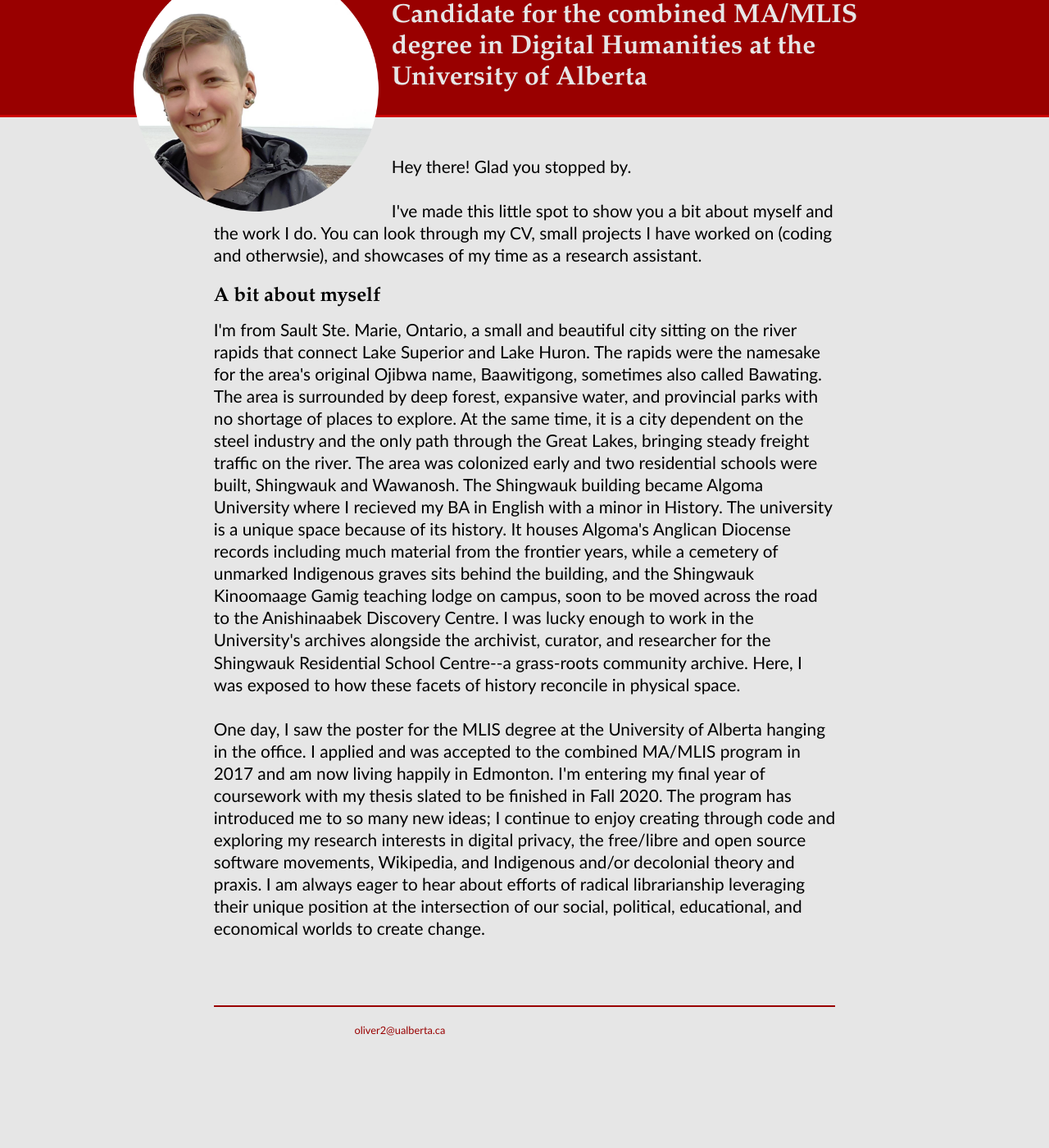
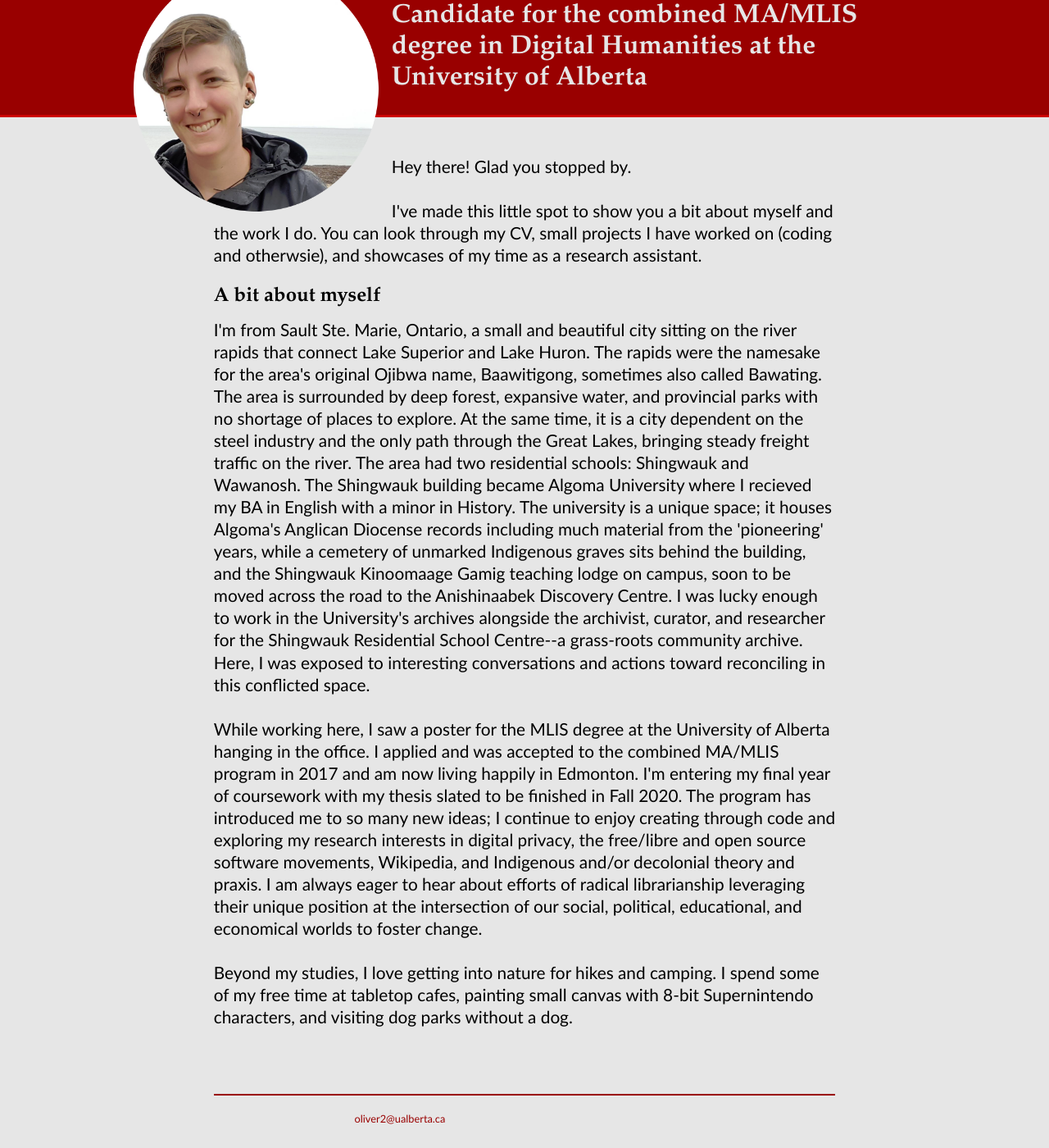
Before and after one commit to k-j-oliver/k-j-oliver.github.io, a Jekyll site: the page built from index.html, in a window 1280 px wide and 1400 px high, scrolled down 148 px. Shown: the whole window at 82% size. Built offline with Jekyll 4.4.1, drawn with Linux system fonts in a browser that asks for light colours; before the commit the page ends 1440 px from its top, so only the background shows below that.

Commit message:
Update index.html

```diff
--- a/index.html
+++ b/index.html
@@ -11,6 +11,7 @@ title: About - Kathleen Oliver
   <p> Hey there! Glad you stopped by.<br><br>
     I've made this little spot to show you a bit about myself and the work I do. You can look through my CV, small projects I have worked on (coding and otherwsie), and showcases of my time as a research assistant.</p>
   <h3>A bit about myself</h3>
-  <p>I'm from Sault Ste. Marie, Ontario, a small and beautiful city sitting on the river rapids that connect Lake Superior and Lake Huron. The rapids were the namesake for the area's original Ojibwa name, Baawitigong, sometimes also called Bawating. The area is surrounded by deep forest, expansive water, and provincial parks with no shortage of places to explore. At the same time, it is a city dependent on the steel industry and the only path through the Great Lakes, bringing steady freight traffic on the river. The area was colonized early and two residential schools were built, Shingwauk and Wawanosh. The Shingwauk building became Algoma University where I recieved my BA in English with a minor in History. The university is a unique space because of its history. It houses Algoma's Anglican Diocense records including much material from the frontier years, while a cemetery of unmarked Indigenous graves sits behind the building, and the Shingwauk Kinoomaage Gamig teaching lodge on campus, soon to be moved across the road to the Anishinaabek Discovery Centre. I was lucky enough to work in the University's archives alongside the archivist, curator, and researcher for the Shingwauk Residential School Centre--a grass-roots community archive. Here, I was exposed to how these facets of history reconcile in physical space.<br><br>
-  One day, I saw the poster for the MLIS degree at the University of Alberta hanging in the office. I applied and was accepted to the combined MA/MLIS program in 2017 and am now living happily in Edmonton. I'm entering my final year of coursework with my thesis slated to be finished in Fall 2020. The program has introduced me to so many new ideas; I continue to enjoy creating through code and exploring my research interests in digital privacy, the free/libre and open source software movements, Wikipedia, and Indigenous and/or decolonial theory and praxis. I am always eager to hear about efforts of radical librarianship leveraging their unique position at the intersection of our social, political, educational, and economical worlds to create change.</p>
+  <p>I'm from Sault Ste. Marie, Ontario, a small and beautiful city sitting on the river rapids that connect Lake Superior and Lake Huron. The rapids were the namesake for the area's original Ojibwa name, Baawitigong, sometimes also called Bawating. The area is surrounded by deep forest, expansive water, and provincial parks with no shortage of places to explore. At the same time, it is a city dependent on the steel industry and the only path through the Great Lakes, bringing steady freight traffic on the river. The area had two residential schools: Shingwauk and Wawanosh. The Shingwauk building became Algoma University where I recieved my BA in English with a minor in History. The university is a unique space; it houses Algoma's Anglican Diocense records including much material from the 'pioneering' years, while a cemetery of unmarked Indigenous graves sits behind the building, and the Shingwauk Kinoomaage Gamig teaching lodge on campus, soon to be moved across the road to the Anishinaabek Discovery Centre. I was lucky enough to work in the University's archives alongside the archivist, curator, and researcher for the Shingwauk Residential School Centre--a grass-roots community archive. Here, I was exposed to interesting conversations and actions toward reconciling in this conflicted space.<br><br>
+  While working here, I saw a poster for the MLIS degree at the University of Alberta hanging in the office. I applied and was accepted to the combined MA/MLIS program in 2017 and am now living happily in Edmonton. I'm entering my final year of coursework with my thesis slated to be finished in Fall 2020. The program has introduced me to so many new ideas; I continue to enjoy creating through code and exploring my research interests in digital privacy, the free/libre and open source software movements, Wikipedia, and Indigenous and/or decolonial theory and praxis. I am always eager to hear about efforts of radical librarianship leveraging their unique position at the intersection of our social, political, educational, and economical worlds to foster change.<br><br>
+    Beyond my studies, I love getting into nature for hikes and camping. I spend some of my free time at tabletop cafes, painting small canvas with 8-bit Supernintendo characters, and visiting dog parks without a dog.</p>
 </div>
```
